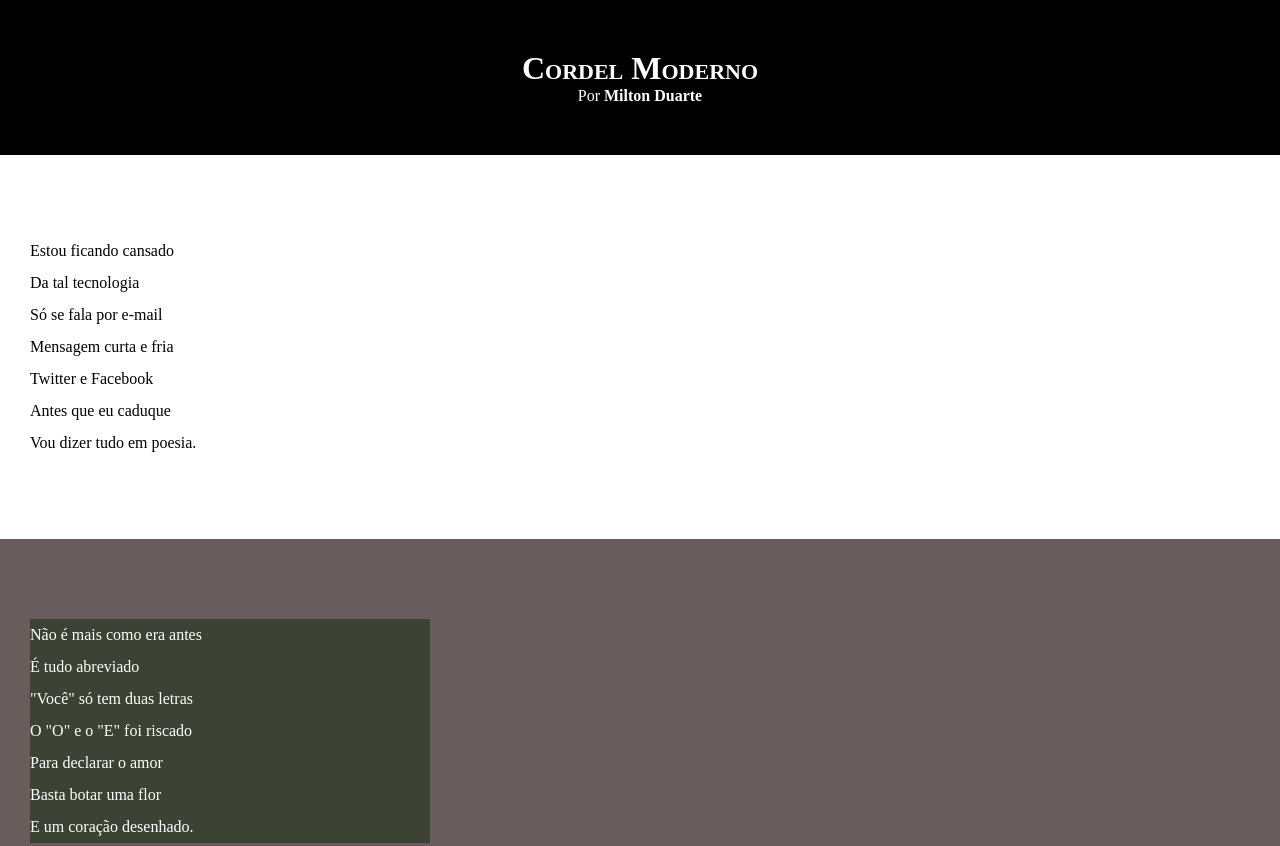
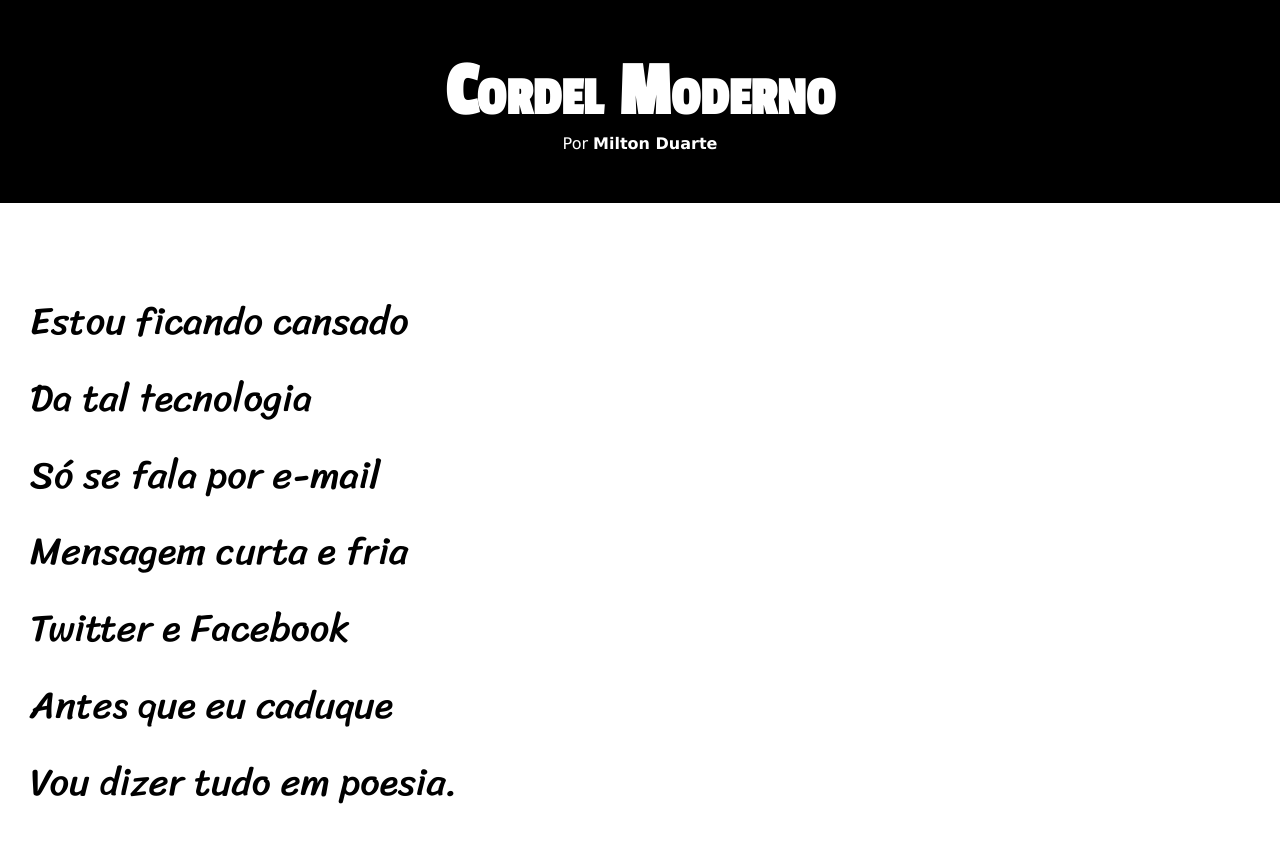
Before and after one commit to RBatistaS/estudos-guanabara, a plain HTML site: page desafio12/index.html in a window 1280 px wide. Shown: the top 846 px of the page. Drawn offline with Linux system fonts and the light colour scheme.

Commit message:
atualização de estilos

```diff
--- a/desafio12/css/style.css
+++ b/desafio12/css/style.css
@@ -1,13 +1,26 @@
 @charset "UTF-8";
+@import url('https://fonts.googleapis.com/css2?family=Passion+One&display=swap');
+@import url('https://fonts.googleapis.com/css2?family=Sriracha&display=swap');
+/* font-family: 'Passion One', cursive; */
+/* font-family: 'Passion One', cursive; */
+
+:root {
+    --font1: Verdana, Genova, Tarroma, sans-serif;
+    --font2: 'Passion One', cursive;
+    --font3: 'Sriracha', cursive;
+
+}
 
 * {
     margin: 0px;
     padding: 0px;
+    font-size: 1em;
 }
 
 html, body {
     min-height: 100vh;
     background-color: darkgray;
+    font-family: var(--font1);
 }
 
 header {
@@ -19,6 +32,8 @@ header {
 header > h1 {
     padding-top: 50px;
     font-variant: small-caps;
+    font-family: var(--font2);
+    font-size: 6vw;
 }
 
 header > p{
@@ -40,6 +55,8 @@ section {
     padding-bottom: 10vh;
     line-height: 2em;
     padding-left: 30px;
+    font-family: var(--font3);
+    font-size: 3vw;
 }
 
 section.normal {
@@ -53,7 +70,8 @@ section.imagem {
 }
 
 .imagem > p {
-    width: 400px;
+    display:inline-block;
+    padding: 5px;
     background-color:rgb(60, 66, 52);
 }
 
```
